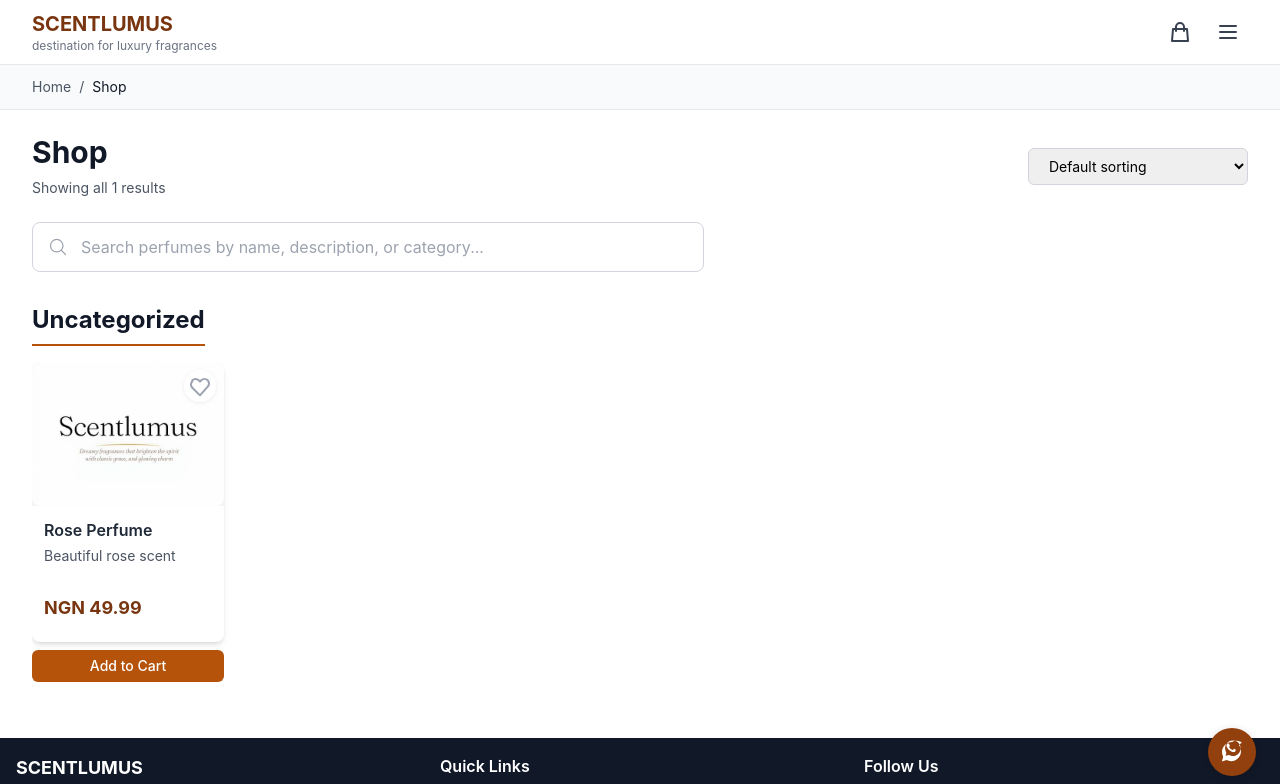
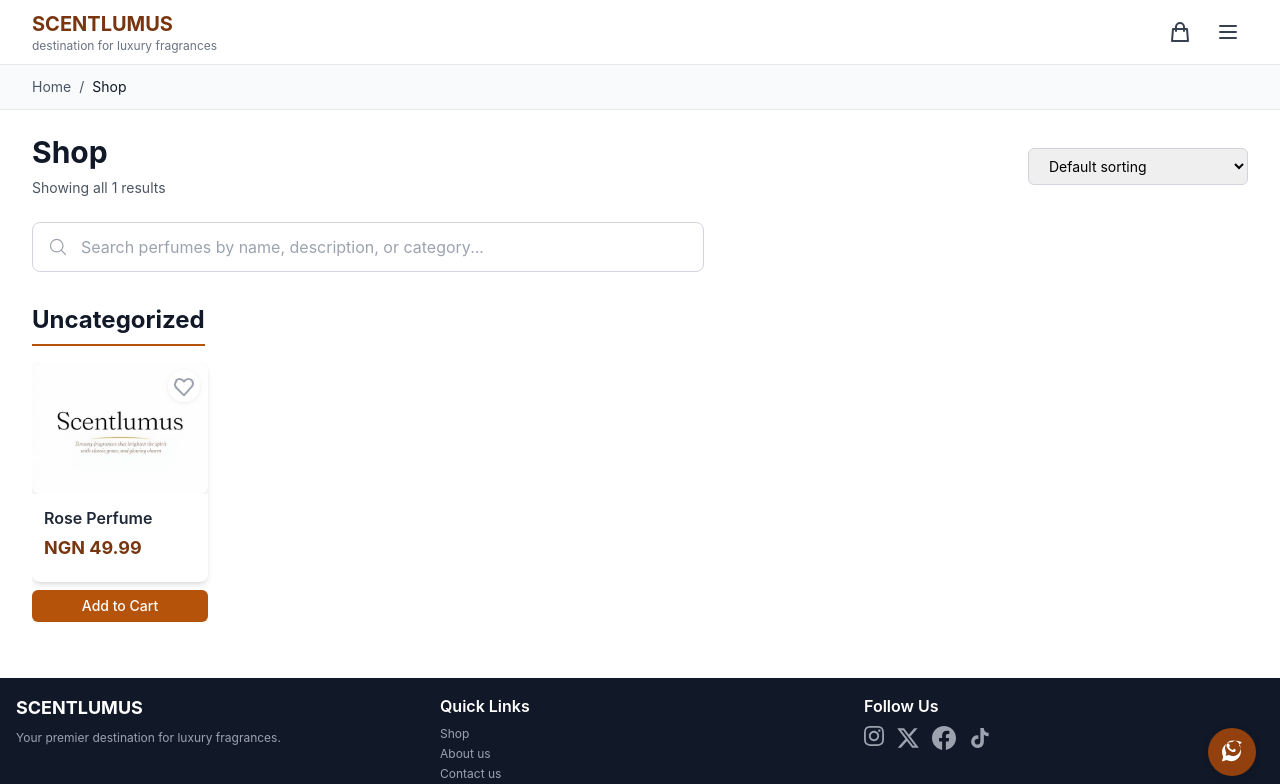
Before and after one commit to unstoppable25/perfume-store-site, a Next.js app: page /shop in a window 1280 px wide. Shown: the top 784 px of the page. Built offline with nearby package versions, Linux system fonts and the light colour scheme.

Commit message:
Compact shop cards and hide descriptions

```diff
--- a/pages/shop.js
+++ b/pages/shop.js
@@ -408,7 +408,7 @@ export default function Shop() {
                       <div className="overflow-x-auto pb-4" style={{ scrollbarWidth: 'thin' }}>
                         <div className="flex gap-4" style={{ scrollBehavior: 'smooth' }}>
                           {getFilteredCategories()[category].map((product) => (
-                            <div key={product.id} className="flex-none w-44 sm:w-48 group relative">
+                            <div key={product.id} className="flex-none w-40 sm:w-44 group relative">
                               {/* Favorite button */}
                               <button
                                 aria-label={wishlist.includes(product.id) ? 'Remove from wishlist' : 'Add to wishlist'}
@@ -458,9 +458,6 @@ export default function Shop() {
                                     <h3 className="text-base font-semibold text-gray-800 mb-1 truncate">
                                       {product.name}
                                     </h3>
-                                    <p className="text-sm text-gray-600 mb-2 line-clamp-2 h-10">
-                                      {product.description}
-                                    </p>
                                     {product.status && product.status !== 'available' && (
                                       <div className={`text-xs font-semibold mb-2 px-2 py-1 rounded-full inline-block ${
                                         product.status === 'sold_out' ? 'bg-red-100 text-red-800' : 'bg-blue-100 text-blue-800'
```
